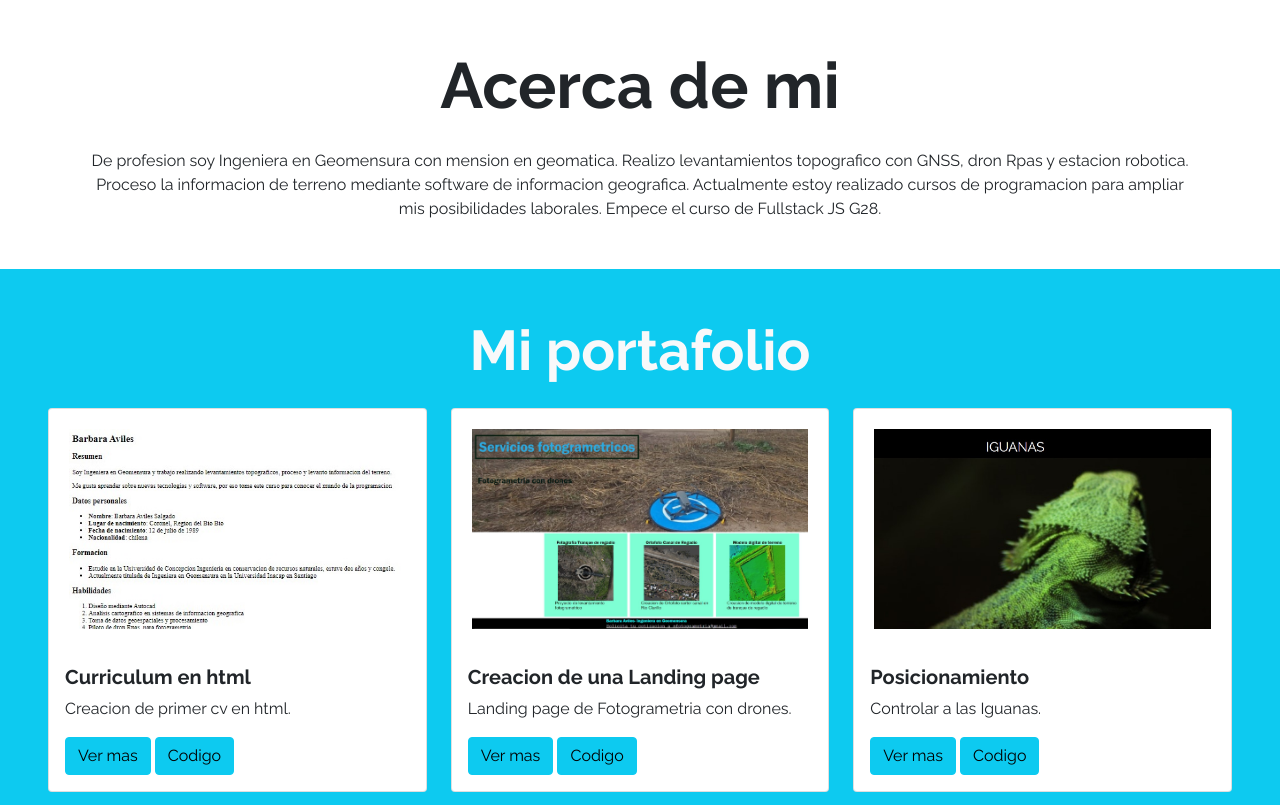
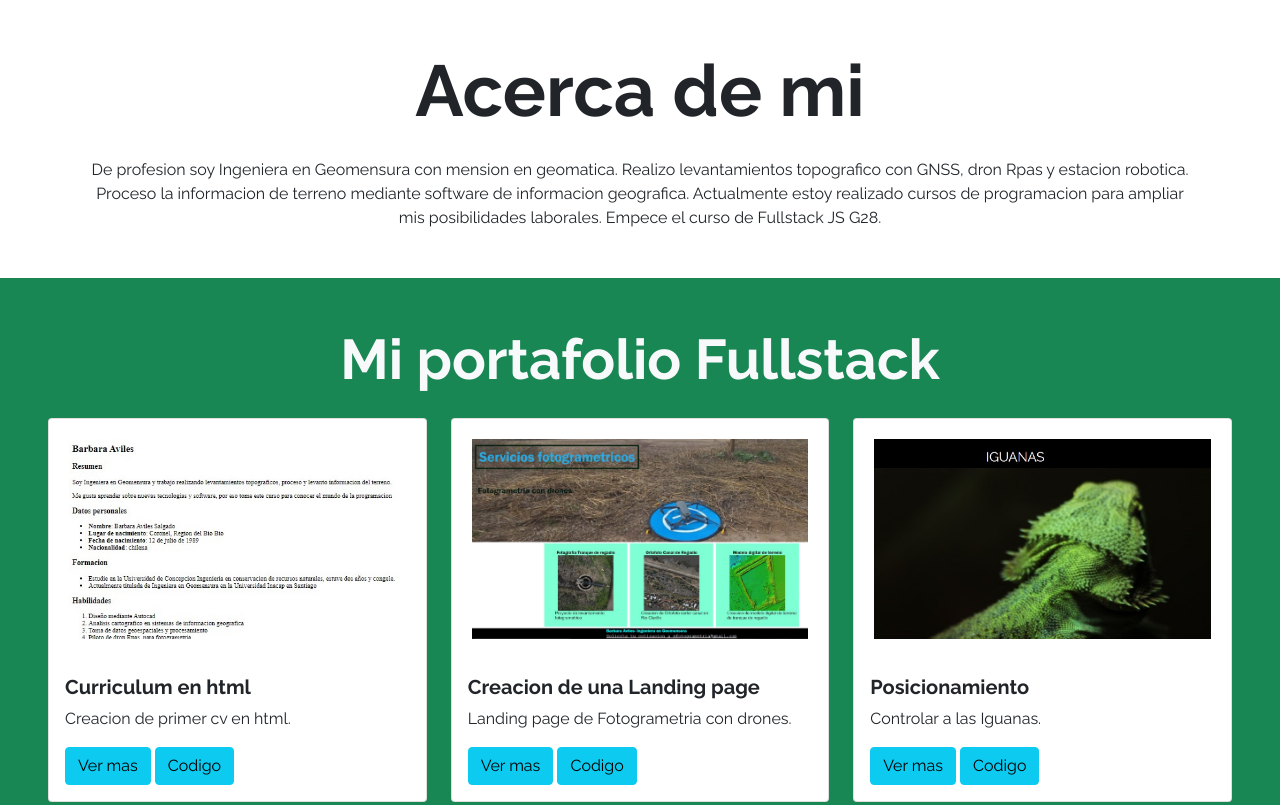
Before and after one commit to baviless/baviless.git.io, a plain HTML site: page index.html in a window 1280 px wide. Shown: the part 336-1141 px from the top of the page. Drawn offline with nearby package versions, Linux system fonts and the light colour scheme.

Commit message:
cambio fondo portafolio

```diff
--- a/assets/css/estilos.css
+++ b/assets/css/estilos.css
@@ -29,7 +29,7 @@ body {
 
 #Contacto form label {
   font-weight: 700;
-  color: #373a3c;
+  color: #265474;
 }
 
 @media (max-width: 768px) {
--- a/index.html
+++ b/index.html
@@ -60,7 +60,7 @@
 
 
     <section id="Acerca-de-mi" class="container text-center my-5">
-        <h2 class="display-3 fw-bold my-4">Acerca de mi</h2>
+        <h3 class="display-2 fw-bold my-4">Acerca de mi</h3>
 
         <p class1="my-4">
             De profesion soy Ingeniera en Geomensura con mension en geomatica.
@@ -73,9 +73,9 @@
     </section>
 
 
-    <section id="Mis-trabajos" class="my-5 p-5 bg-info">
+    <section id="Mis-trabajos" class="my-5 p-5 bg-success">
 
-        <h2 class="display-4 fw-bold text-center text-light mb-3">Mi portafolio</h2>
+        <h2 class="display-4 fw-bold text-center text-light mb-3">Mi portafolio Fullstack</h2>
 
         <div class="row">
             <div class="col-12 col-sm-4 py-2">
```
